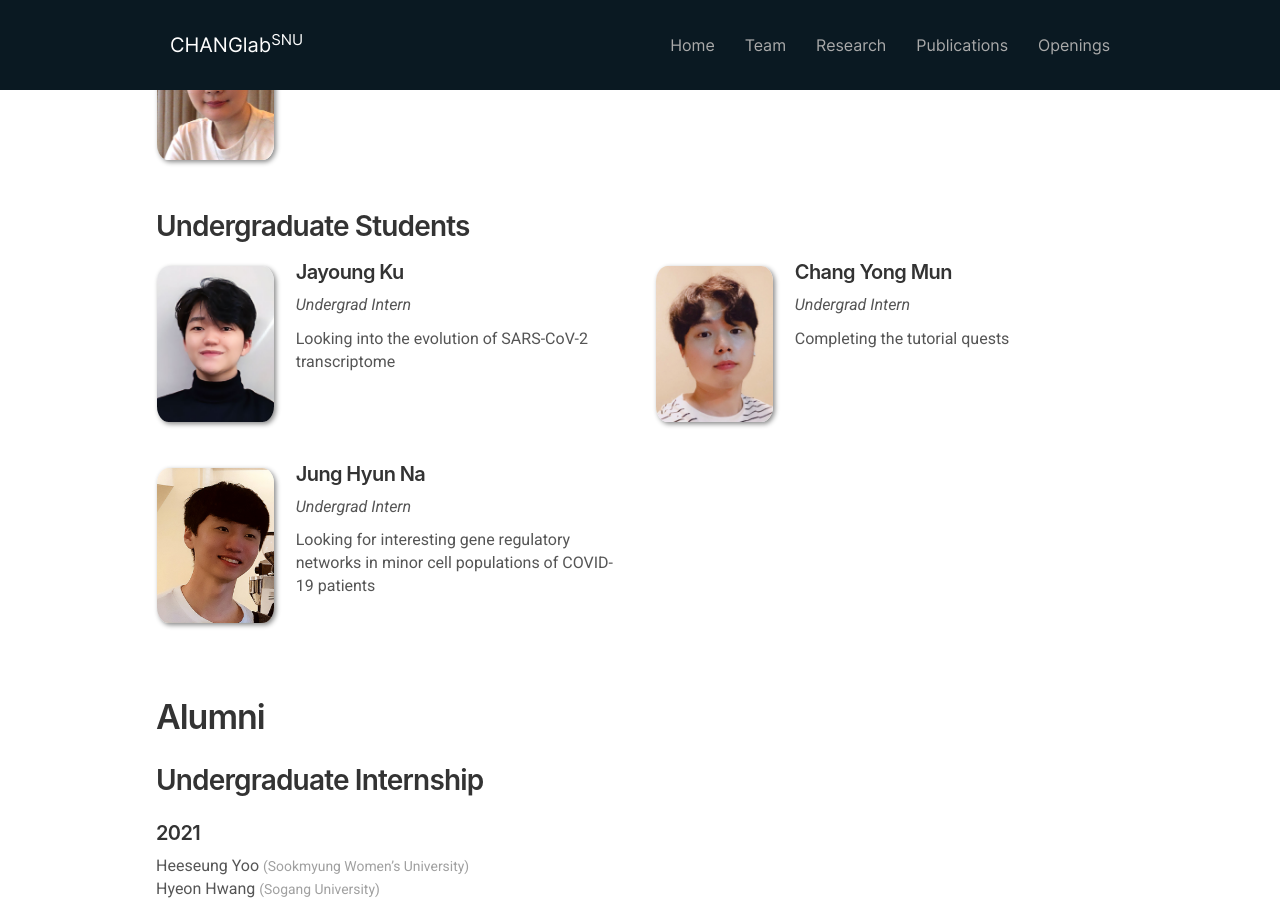
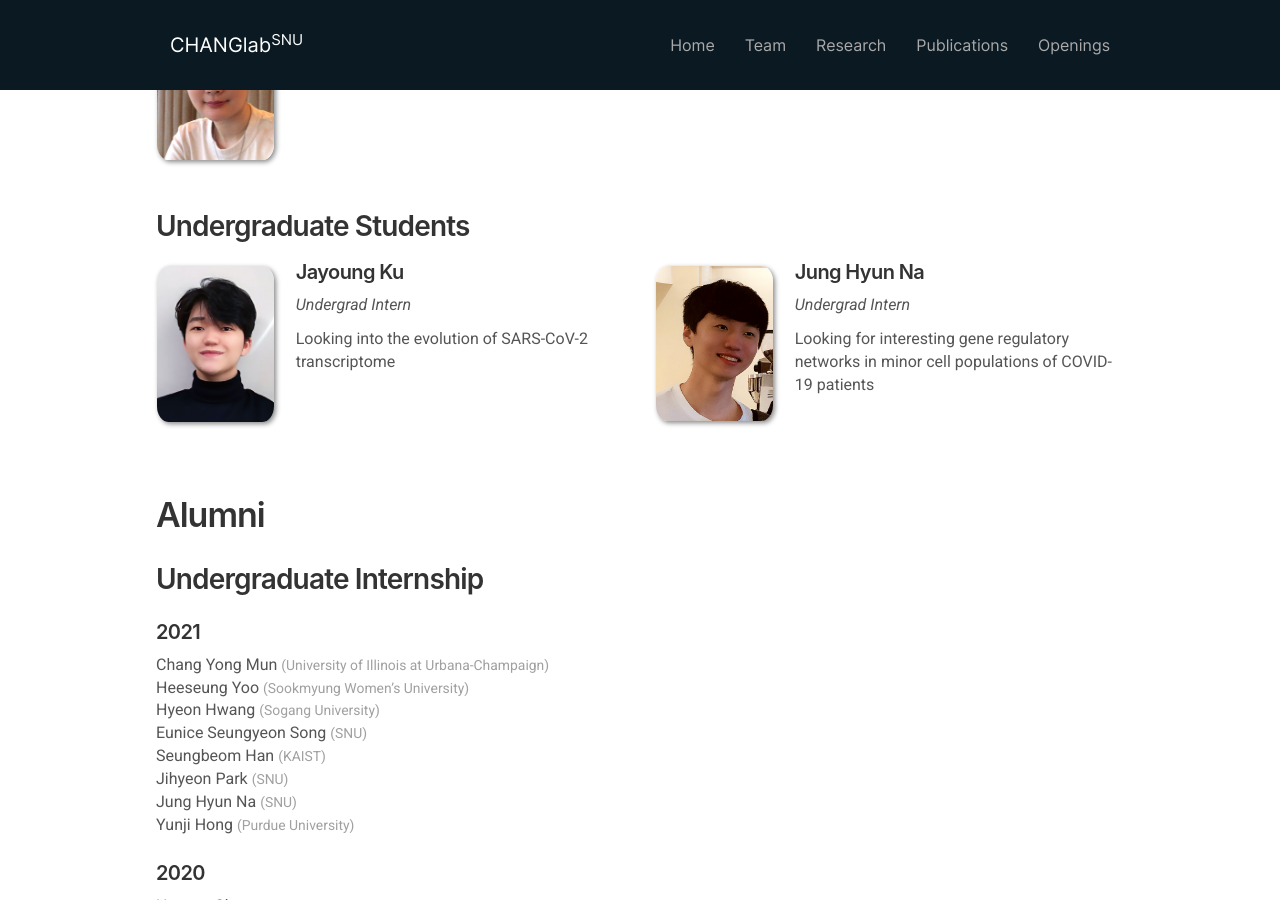
Before and after one commit to ChangLabSNU/ChangLabSNU.github.io, a Jekyll site: the page built from _pages/team.md, in a window 1280 px wide and 900 px high, scrolled down 1137 px. Built offline with Jekyll 4.4.1, drawn with Linux system fonts in a browser that asks for light colours; nearby versions of some CDN libraries; some web fonts are replaced.

```diff
--- a/_data/alumni_interns.yml
+++ b/_data/alumni_interns.yml
@@ -1,3 +1,8 @@
+- name: Chang Yong Mun
+  year_begin: 2021
+  year_end: 2021
+  affiliation_then: University of Illinois at Urbana-Champaign
+
 - name: Heeseung Yoo
   year_begin: 2021
   year_end: 2021
--- a/_data/visitors.yml
+++ b/_data/visitors.yml
@@ -3,11 +3,6 @@
   info: Undergrad Intern
   intro: "Looking into the evolution of SARS-CoV-2 transcriptome"
 
-- name: Chang Yong Mun
-  photo: cymun-thumb.jpg
-  info: Undergrad Intern
-  intro: "Completing the tutorial quests"
-
 - name: Jung Hyun Na
   photo: jhna-thumb.jpg
   info: Undergrad Intern
```
